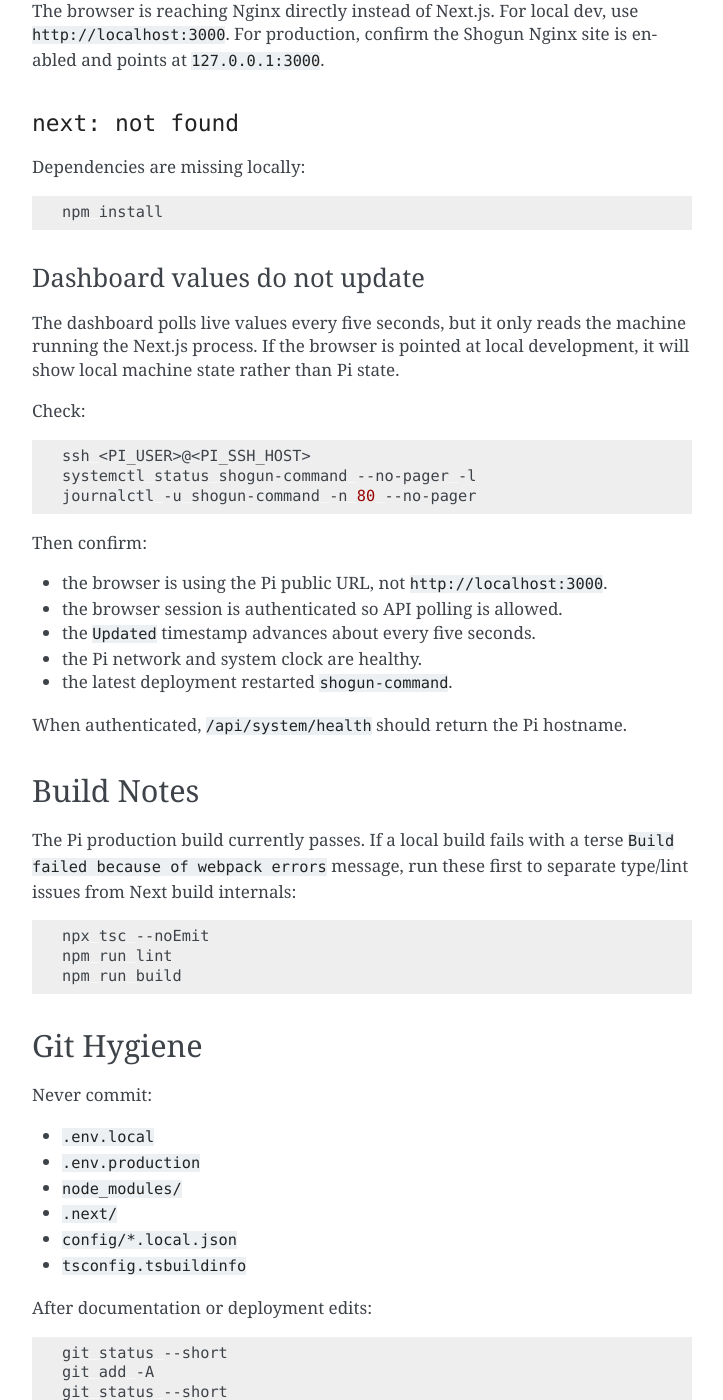
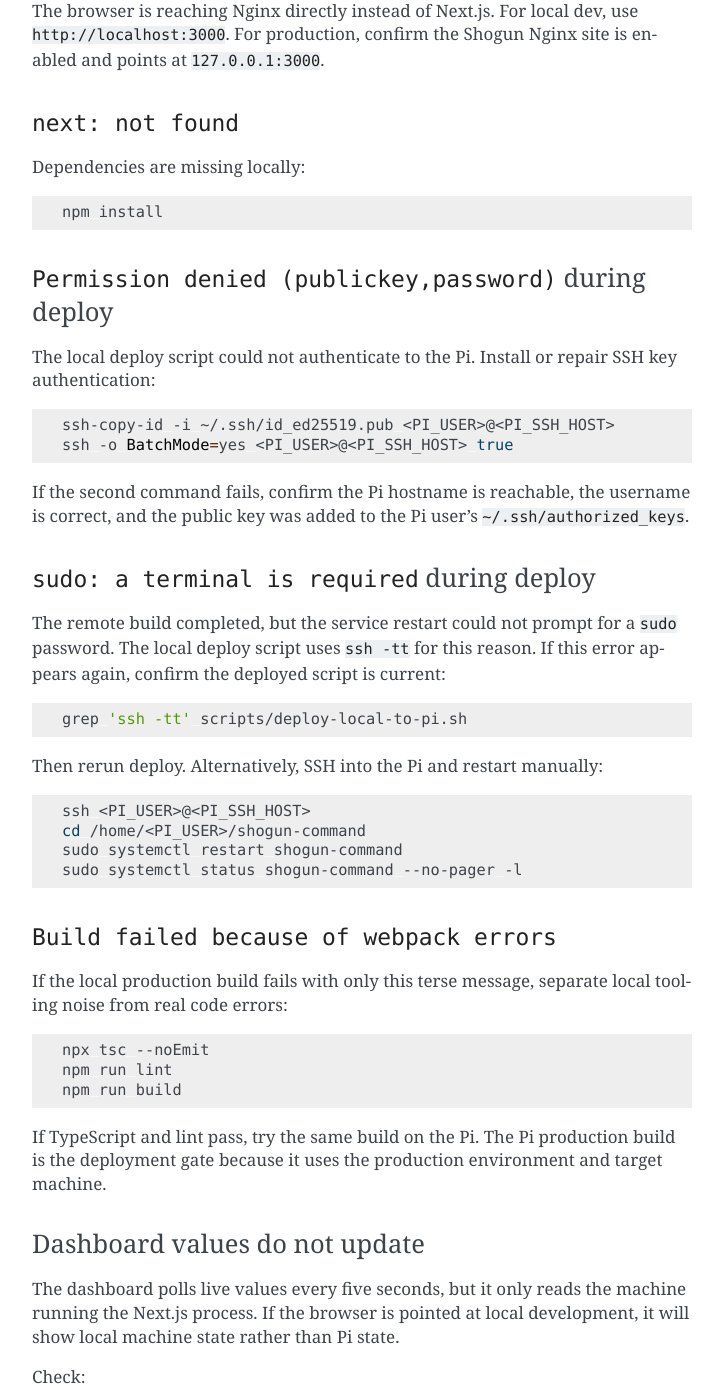
Before and after one commit to DiogoBranda/shogun-command, a Sphinx documentation site: the page built from docs/operations.rst, in a window 1280 px wide and 1400 px high, scrolled down 1197 px. Shown: the whole window, without its empty margins (388-1111 px from the left). Built offline with Sphinx 7.4.7, drawn with Linux system fonts in a browser that asks for light colours; some of the changed text lies outside the part shown.

Commit message:
Document Pi deploy authentication

```diff
--- a/docs/operations.rst
+++ b/docs/operations.rst
@@ -73,6 +73,57 @@
 
    npm install
 
+``Permission denied (publickey,password)`` during deploy
+~~~~~~~~~~~~~~~~~~~~~~~~~~~~~~~~~~~~~~~~~~~~~~~~~~~~~~~~
+
+The local deploy script could not authenticate to the Pi. Install or repair SSH
+key authentication:
+
+.. code-block:: bash
+
+   ssh-copy-id -i ~/.ssh/id_ed25519.pub <PI_USER>@<PI_SSH_HOST>
+   ssh -o BatchMode=yes <PI_USER>@<PI_SSH_HOST> true
+
+If the second command fails, confirm the Pi hostname is reachable, the username
+is correct, and the public key was added to the Pi user's
+``~/.ssh/authorized_keys``.
+
+``sudo: a terminal is required`` during deploy
+~~~~~~~~~~~~~~~~~~~~~~~~~~~~~~~~~~~~~~~~~~~~~~
+
+The remote build completed, but the service restart could not prompt for a
+``sudo`` password. The local deploy script uses ``ssh -tt`` for this reason.
+If this error appears again, confirm the deployed script is current:
+
+.. code-block:: bash
+
+   grep 'ssh -tt' scripts/deploy-local-to-pi.sh
+
+Then rerun deploy. Alternatively, SSH into the Pi and restart manually:
+
+.. code-block:: bash
+
+   ssh <PI_USER>@<PI_SSH_HOST>
+   cd /home/<PI_USER>/shogun-command
+   sudo systemctl restart shogun-command
+   sudo systemctl status shogun-command --no-pager -l
+
+``Build failed because of webpack errors``
+~~~~~~~~~~~~~~~~~~~~~~~~~~~~~~~~~~~~~~~~~~
+
+If the local production build fails with only this terse message, separate
+local tooling noise from real code errors:
+
+.. code-block:: bash
+
+   npx tsc --noEmit
+   npm run lint
+   npm run build
+
+If TypeScript and lint pass, try the same build on the Pi. The Pi production
+build is the deployment gate because it uses the production environment and
+target machine.
+
 Dashboard values do not update
 ~~~~~~~~~~~~~~~~~~~~~~~~~~~~~~
 
```
Also changed, not shown: docs/deployment.rst (+37 -0 lines).
